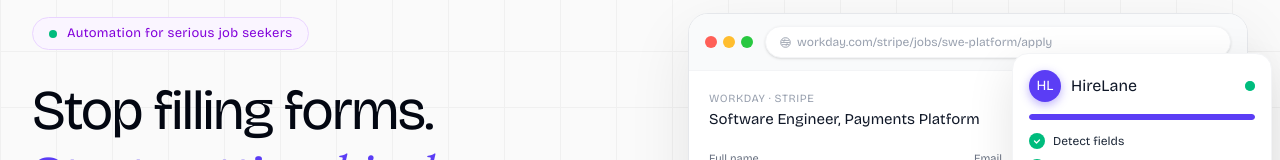
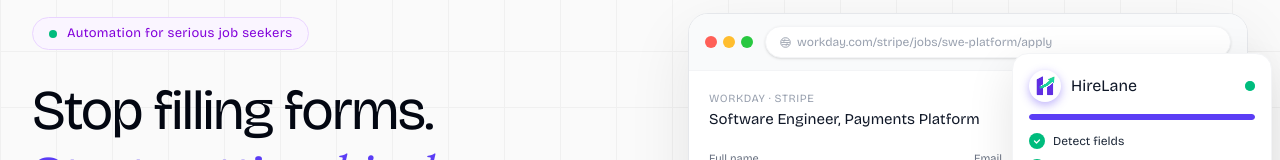
Before and after one commit to adityarajsrv/HireLane, a React (Vite) app in the folder frontend/: page / in a window 1280 px wide. Shown: the part 173-333 px from the top of the page. Built offline with nearby package versions, Linux system fonts and the light colour scheme; no server answers.

Commit message:
feat: Add logo to Hero component and update Navbar background gradient

```diff
--- a/frontend/src/components/Hero.jsx
+++ b/frontend/src/components/Hero.jsx
@@ -1,6 +1,7 @@
 import { FaChrome } from "react-icons/fa";
 import { ChevronDown } from "lucide-react";
 import { useEffect, useState, useRef } from "react";
+import logo from "../assets/logo.png";
 
 const ALL_FIELDS = [
   { label: "Full name", value: "Aarav Sharma", col: "half" },
@@ -253,10 +254,10 @@
                       >
                         {fieldFilled(i)
                           ? field.value || (
-                              <span className="inline-flex gap-1">
-                                <span className="h-2 w-14 rounded-full bg-gray-200 inline-block" />
-                              </span>
-                            )
+                            <span className="inline-flex gap-1">
+                              <span className="h-2 w-14 rounded-full bg-gray-200 inline-block" />
+                            </span>
+                          )
                           : "-"}
                       </span>
                       {fieldFilled(i) && field.value && (
@@ -309,12 +310,11 @@
             </div>
           </div>
 
-          {/* Floating — HireLane progress card */}
           <div className="absolute -right-6 top-10 w-65 rounded-2xl border border-gray-100 bg-white p-4 shadow-[0_16px_48px_rgba(0,0,0,0.11)]">
             <div className="flex items-center justify-between mb-3">
               <div className="flex items-center gap-2.5">
-                <div className="flex h-8 w-8 shrink-0 items-center justify-center rounded-full bg-[#5b3df5] text-white text-sm font-bold shadow-[0_3px_10px_rgba(91,61,245,0.4)]">
-                  HL
+                <div className="flex h-8 w-8 shrink-0 items-center justify-center rounded-full overflow-hidden shadow-[0_3px_10px_rgba(91,61,245,0.4)]">
+                  <img src={logo} alt="HireLane" className="h-full w-full object-cover" />
                 </div>
                 <p className="text-[16px] font-bold text-gray-900 leading-tight">
                   HireLane
--- a/frontend/src/components/Navbar.jsx
+++ b/frontend/src/components/Navbar.jsx
@@ -89,7 +89,7 @@
                     : "border-gray-200 bg-white hover:border-[#602fe2]/50 hover:shadow-sm"
                 }`}
               >
-                <div className="flex h-7 w-7 items-center justify-center rounded-full bg-gradient-to-br from-[#602fe2] to-[#1bd29c] text-xs font-semibold text-white">
+                <div className="flex h-7 w-7 items-center justify-center rounded-full bg-linear-to-br from-[#602fe2] to-[#1bd29c] text-xs font-semibold text-white">
                   {initial}
                 </div>
                 <ChevronDown
```
